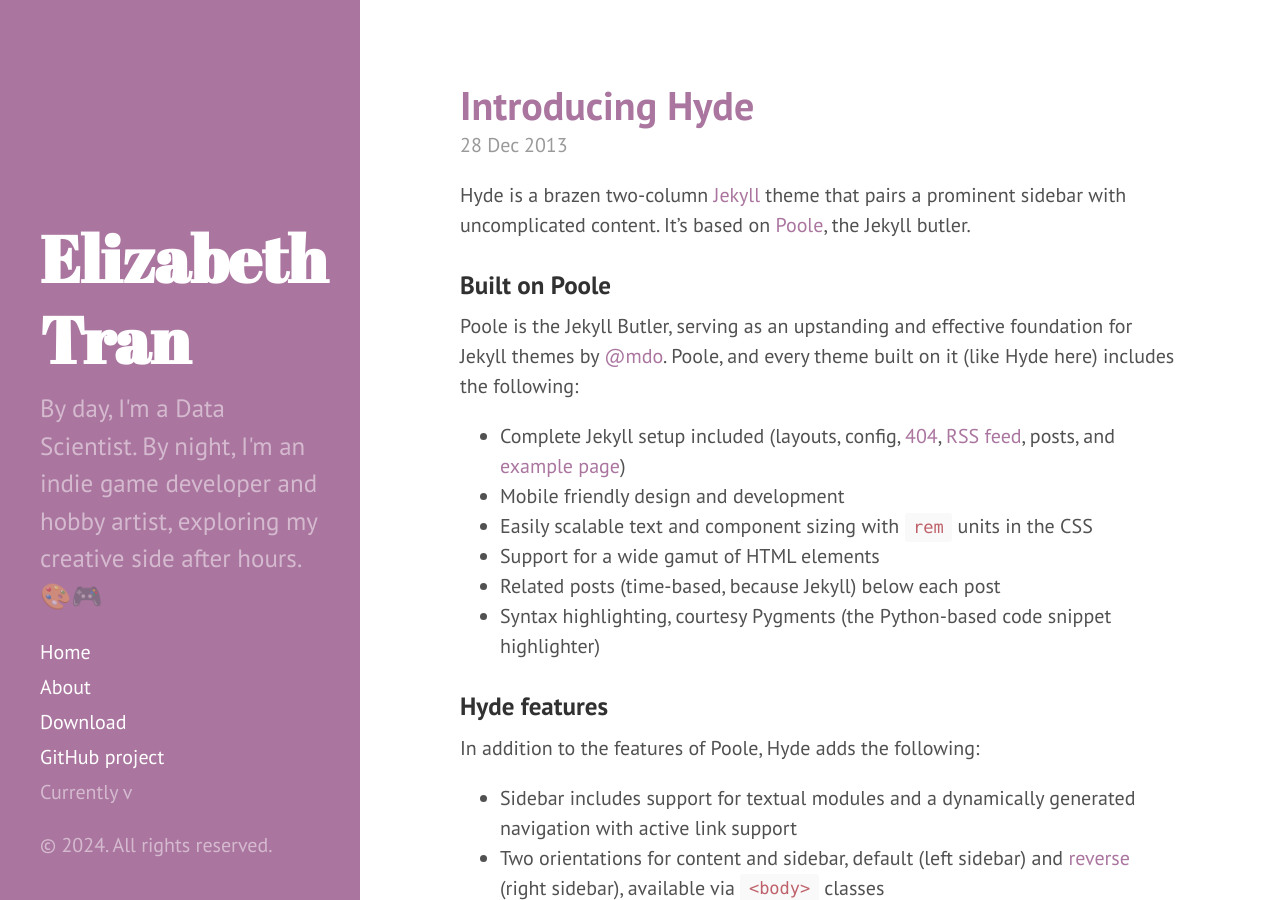
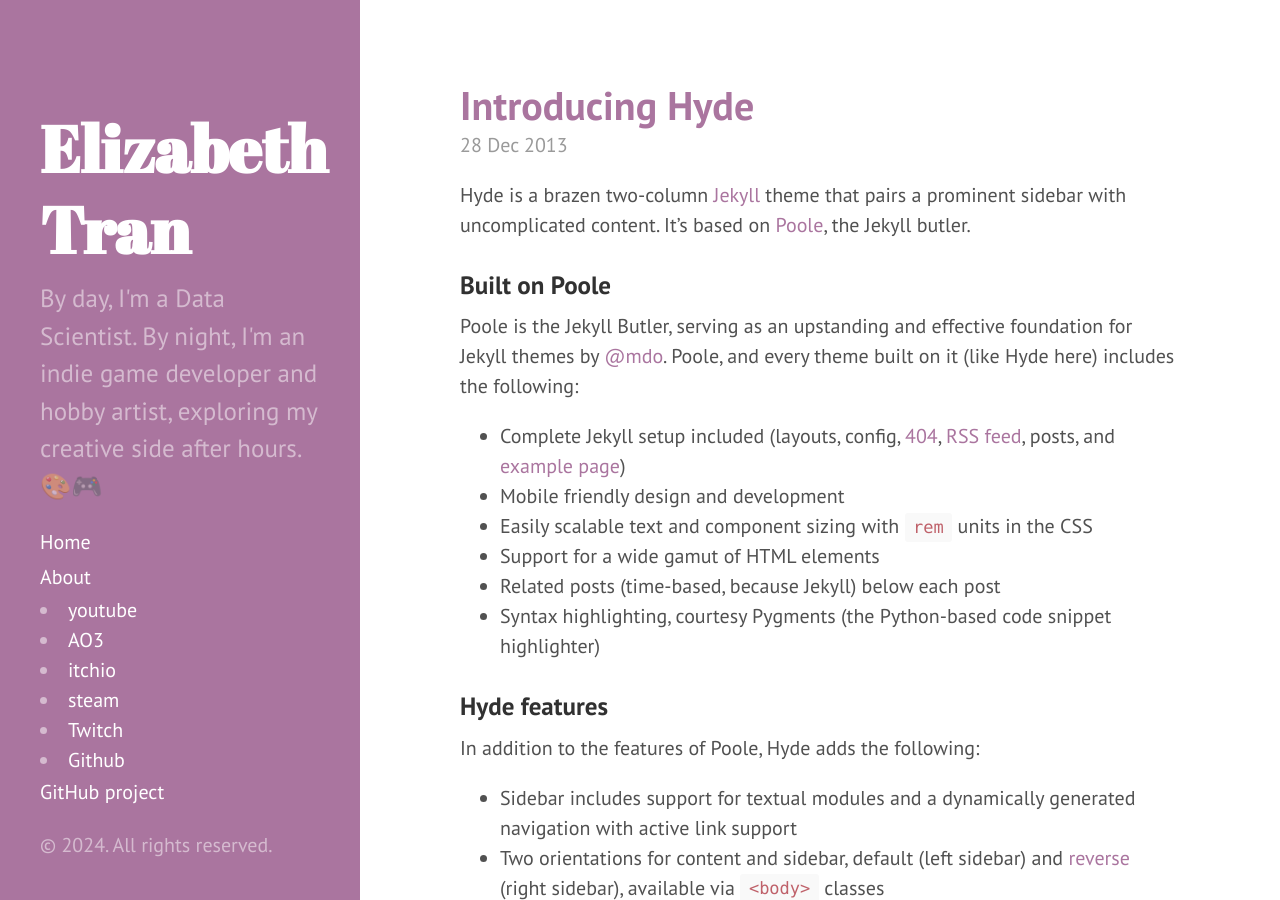
Before and after one commit to elizabellatran/elizabellatran.github.io, a Jekyll site: the page built from index.html, in a window 1280 px wide and 900 px high. Built offline with Jekyll 4.4.1, drawn with Linux system fonts in a browser that asks for light colours; the list of posts is cut into pages by our own code.

Commit message:
sidebar icons

```diff
--- a/_includes/sidebar.html
+++ b/_includes/sidebar.html
@@ -26,9 +26,14 @@
         {% endif %}
       {% endfor %}
 
-      <a class="sidebar-nav-item" href="{{ site.github.repo }}/archive/v{{ site.version }}.zip">Download</a>
+      <li><a href="https://www.youtube.com/channel/UCgIFIP2S-BUHnPzfOM63x3A" class="icon brands fa-youtube"><span class="label">youtube</span></a></li>
+			<li><a href="https://archiveofourown.org/users/TsunamiJuria/" class="fa-solid fa-box-archive"><span class="label">AO3</span></a></li>
+			<li><a href="https://tsunamijuria.itch.io/" class="icon brands fa-itch-io"><span class="label">itchio</span></a></li>
+      <li><a href="https://steamcommunity.com/id/TsunamiJuria/" class="icon brands fa-steam"><span class="label">steam</span></a></li>
+      <li><a href="https://www.twitch.tv/tsunamijuria" class="icon brands fa-twitch"><span class="label">Twitch</span></a></li>
+      <li><a href="https://github.com/BigBossFrau" class="icon brands fa-github"><span class="label">Github</span></a></li>
+
       <a class="sidebar-nav-item" href="{{ site.github.repo }}">GitHub project</a>
-      <span class="sidebar-nav-item">Currently v{{ site.version }}</span>
     </nav>
 
     <p>&copy; {{ site.time | date: '%Y' }}. All rights reserved.</p>
```
Also changed, not shown: 404.html (deleted, +0 -10 lines).
